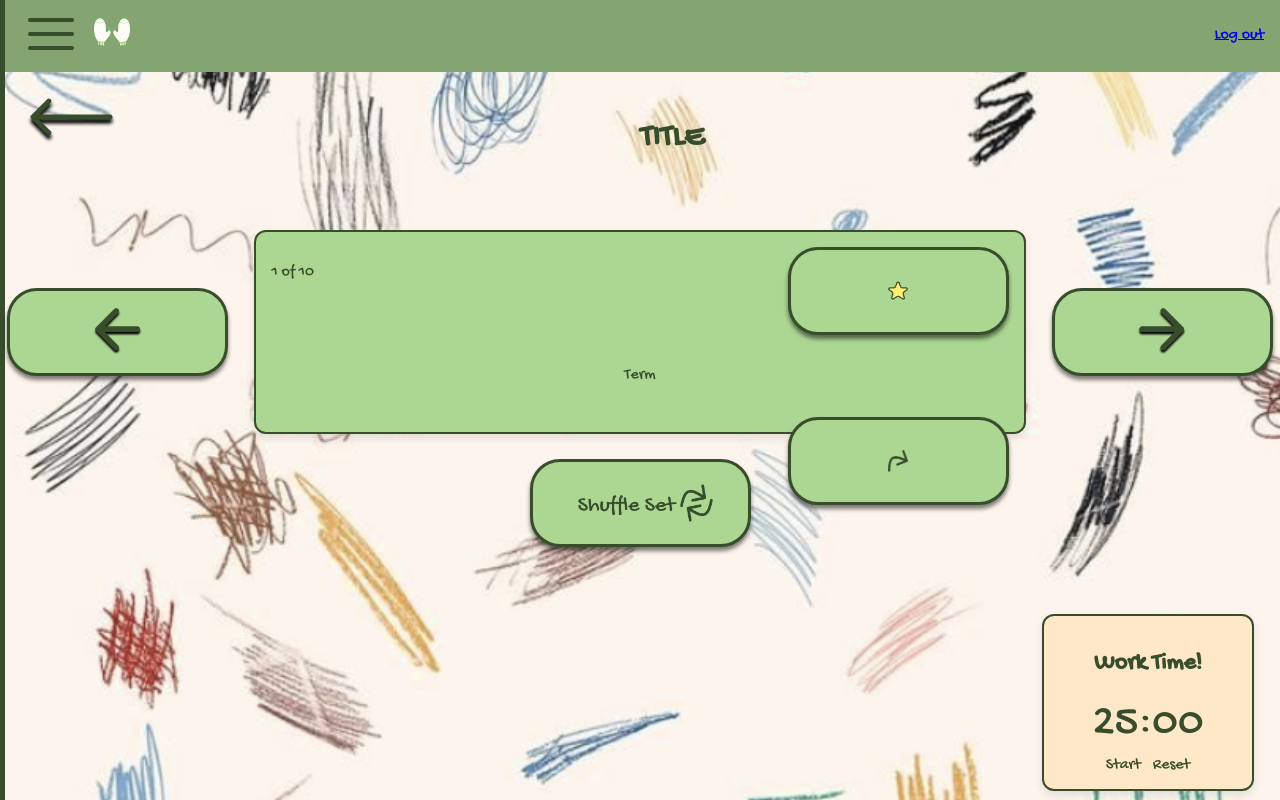
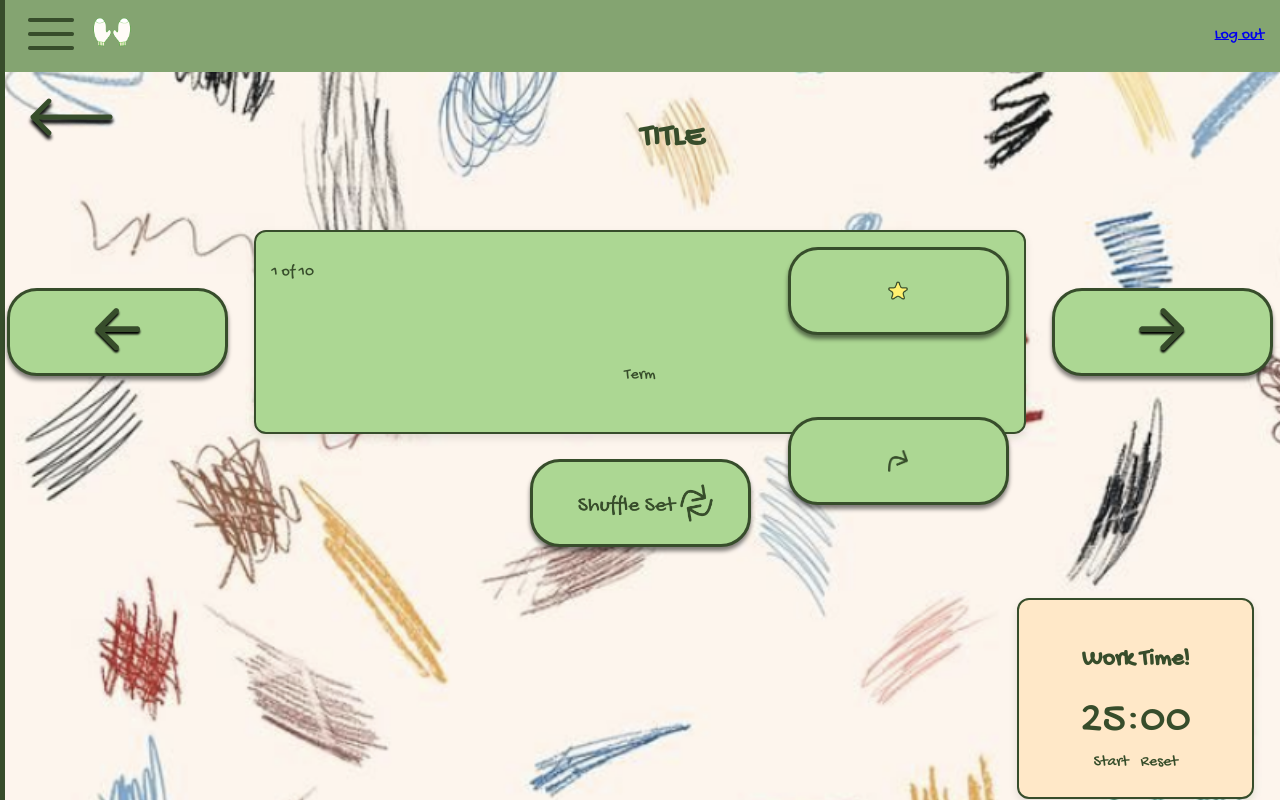
Before and after one commit to rin-bell4772/mttn, a Next.js app in the folder mttn/: page /flashcardSet in a window 1280 px wide. Shown: the top 800 px of the page. Built offline with nearby package versions, Linux system fonts and the light colour scheme; a web font is replaced by a local one.

Commit message:
timer css error fix

```diff
--- a/mttn/src/app/createNewSet/createNewSet.module.css
+++ b/mttn/src/app/createNewSet/createNewSet.module.css
@@ -18,7 +18,7 @@
     padding: 0.5%;
     padding-left: 2%;
     margin-left: 8.5%;
-    background-color: #FFF5EC;
+    background-color: #ffe8c8a9;
     font-family: inherit;
     color: #374d2b;
     font-size: 1.5rem;
@@ -32,4 +32,5 @@
 .titleInput:focus {
     outline: none;
     border-color: #82a46e;
+    background-color: #FFF5EC;
 }
--- a/mttn/src/app/flashcardSet/flashcardSet.module.css
+++ b/mttn/src/app/flashcardSet/flashcardSet.module.css
@@ -89,7 +89,8 @@
     display: flex;
     justify-content: center;
     width: 15%;
-    padding: 1%
+    padding: 2%;
+    margin-bottom: 2%;
 }
 
 .bottom {
--- a/mttn/src/app/flashcardSet/flashcardSet.tsx
+++ b/mttn/src/app/flashcardSet/flashcardSet.tsx
@@ -64,7 +64,7 @@ export default function FlashcardSet() {
 
             <div className={styles.bottom}>
 
-            <p className={styles.time}> <Timer/> </p>
+            <div className={styles.time}> <Timer/> </div>
 
                 <div className={styles.dropdown}>
                     <Button className={styles.dropdownButton}>
```
Also changed, not shown: mttn/src/app/createNewSet/AddFlashcard.tsx (+7 -4 lines), mttn/src/app/createNewSet/page.tsx (+9 -1 lines), mttn/src/app/components/Timer.module.css (line endings or trailing spaces).
